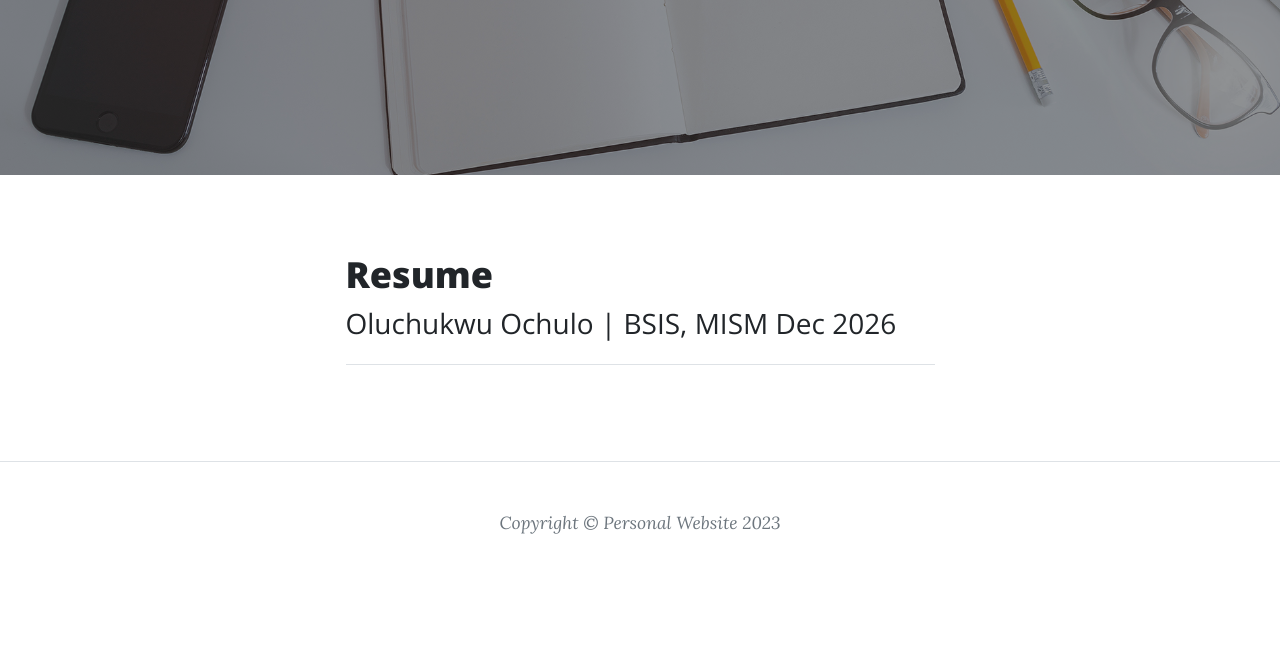
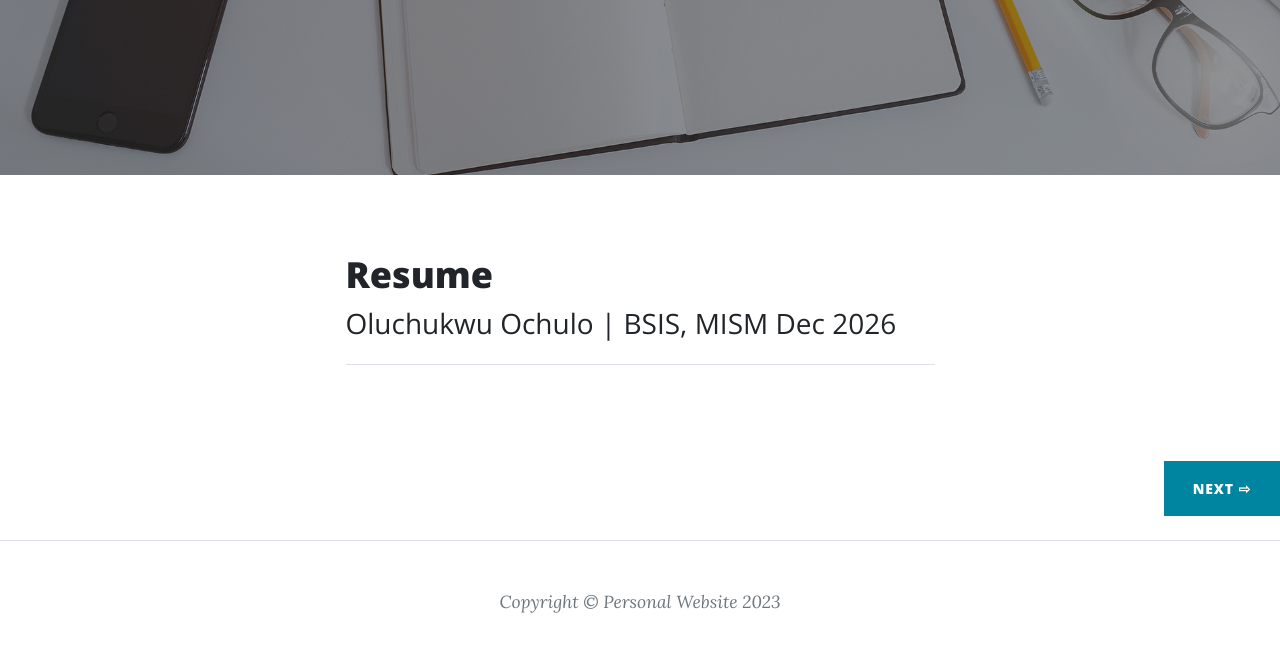
Before and after one commit to luches02/IS201, a plain HTML site: page index.html in a window 1280 px wide. Shown: the part 453-1104 px from the top of the page. Before the commit the page ends 1053 px from the top, so only its background shows below. Drawn offline with nearby package versions, Linux system fonts and the light colour scheme.

Commit message:
Update index.html

```diff
--- a/index.html
+++ b/index.html
@@ -105,7 +105,7 @@
                     <!-- Divider-->
                     <!-- <hr class="my-4" /> -->
                     <!-- Pager-->
-                    <!-- <div class="d-flex justify-content-end mb-4"><a class="btn btn-primary text-uppercase" href="post.html">Next ⇨</a></div> -->
+                    <div class="d-flex justify-content-end mb-4"><a class="btn btn-primary text-uppercase" href="post.html">Next ⇨</a></div>
                 </div>
             </div>
         </div>
```
